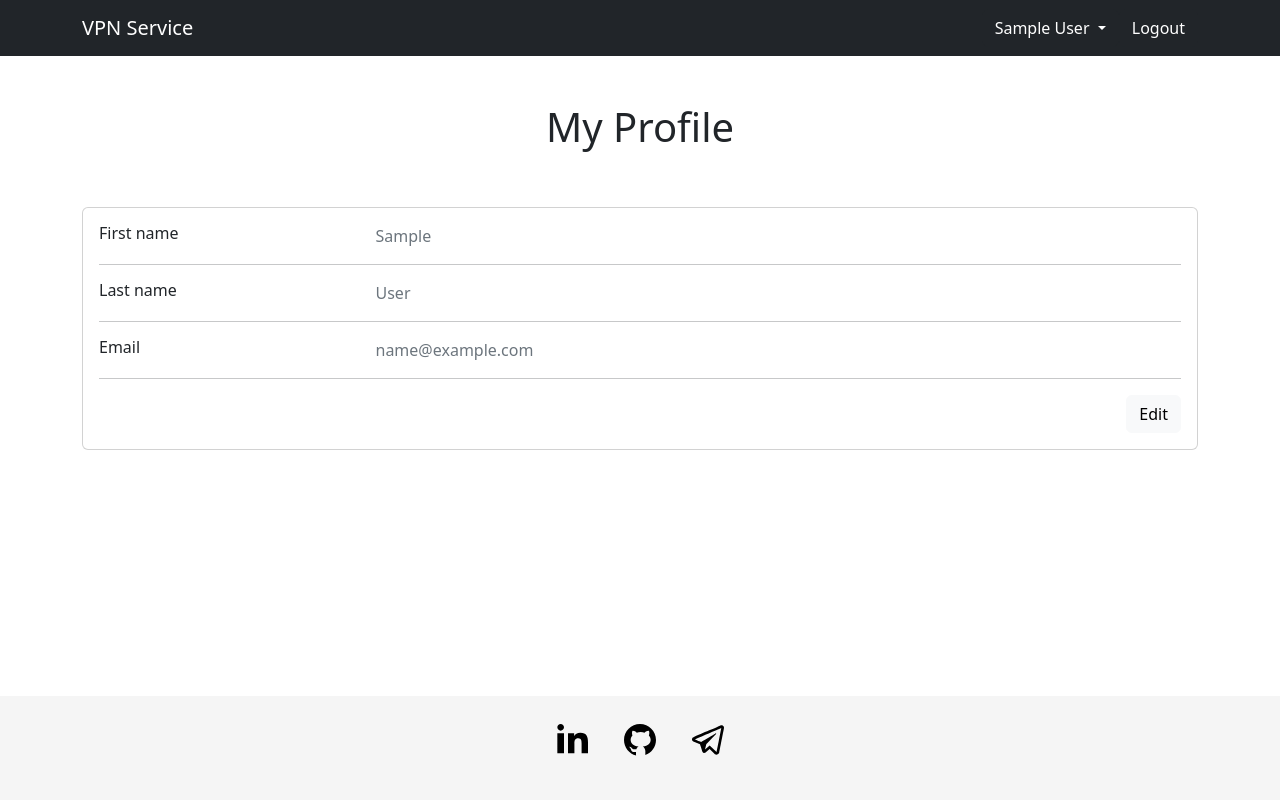
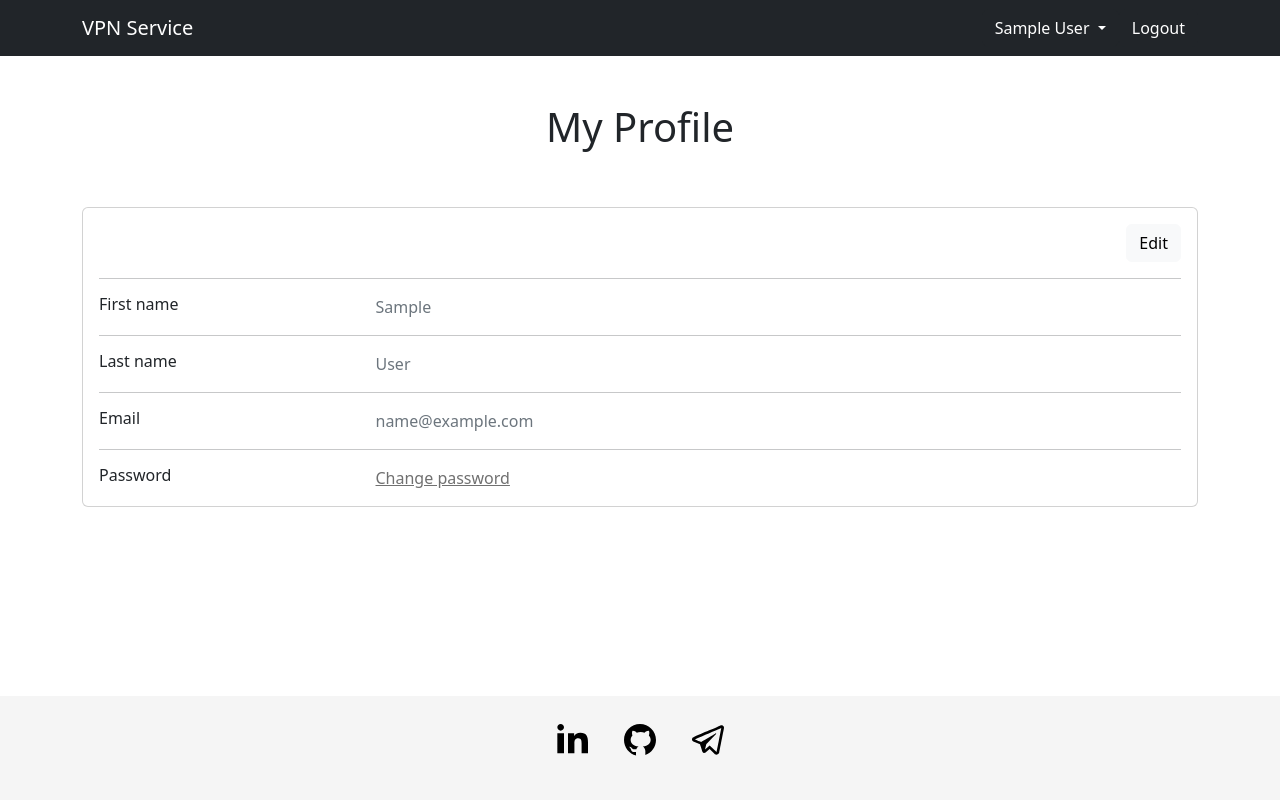
Before and after one commit to 9rosLove/vpn-service, a Django app: page /user/me/ in a window 1280 px wide. Run offline with Django 5.2, Linux system fonts and the light colour scheme; the visitor is signed in with stand-in values (Sample User, id 1).

Commit message:
refactore user_datail and site_confirm_delete templates

```diff
--- a/templates/user/user_detail.html
+++ b/templates/user/user_detail.html
@@ -6,9 +6,16 @@
     <h1>My Profile</h1>
 </div>
 
+
 <div class="container mt-5">
     <div class="card mb-3">
         <div class="card-body">
+            <div class="row">
+                <div class="col-sm-12">
+                    <a class="btn btn-light" style="float:right" href={% url "user:update" %}>Edit</a>
+                </div>
+            </div>
+            <hr />
             <div class="row">
                 <div class="col-sm-3">
                     <h6 class="mb-0">First name</h6>
@@ -37,8 +44,13 @@
             </div>
             <hr />
             <div class="row">
-                <div class="col-sm-12">
-                    <a class="btn btn-light" style="float:right" href={% url "user:update" %}>Edit</a>
+               <div class="col-sm-3">
+                    <h6 class="mb-0">Password</h6>
+                </div>
+                <div class="col-sm-9 text-secondary">
+                    <a style="text-decoration: underline; color: #707070" href={% url "password_change" %}>
+                        Change password
+                    </a>
                 </div>
             </div>
         </div>
--- a/templates/vpn/site_confirm_delete.html
+++ b/templates/vpn/site_confirm_delete.html
@@ -4,9 +4,8 @@
     <div class="container mt-5" style="text-align: center">
         <div style="text-align: center">
             <svg viewBox="0 0 21 21" xmlns="http://www.w3.org/2000/svg" fill="#000000" style="width: 125px; height: 125px">
-                <g id="SVGRepo_bgCarrier" stroke-width="0"></g>
-                <g id="SVGRepo_tracerCarrier" stroke-linecap="round" stroke-linejoin="round"></g>
-                <g id="SVGRepo_iconCarrier">
+                <g stroke-width="0"></g>
+                <g stroke-linecap="round" stroke-linejoin="round"></g>
                     <g fill="none" fill-rule="evenodd" stroke="#000000" stroke-linecap="round" stroke-linejoin="round" transform="translate(2 2)">
                         <circle cx="8.5" cy="8.5" r="8"></circle>
                         <g transform="matrix(0 1 -1 0 17 0)">
@@ -14,7 +13,6 @@
                             <path d="m5.5 5.5 6 6"></path>
                         </g>
                     </g>
-                </g>
             </svg>
         </div>
         <h1 class="display-4">Are you sure?</h1>
```
